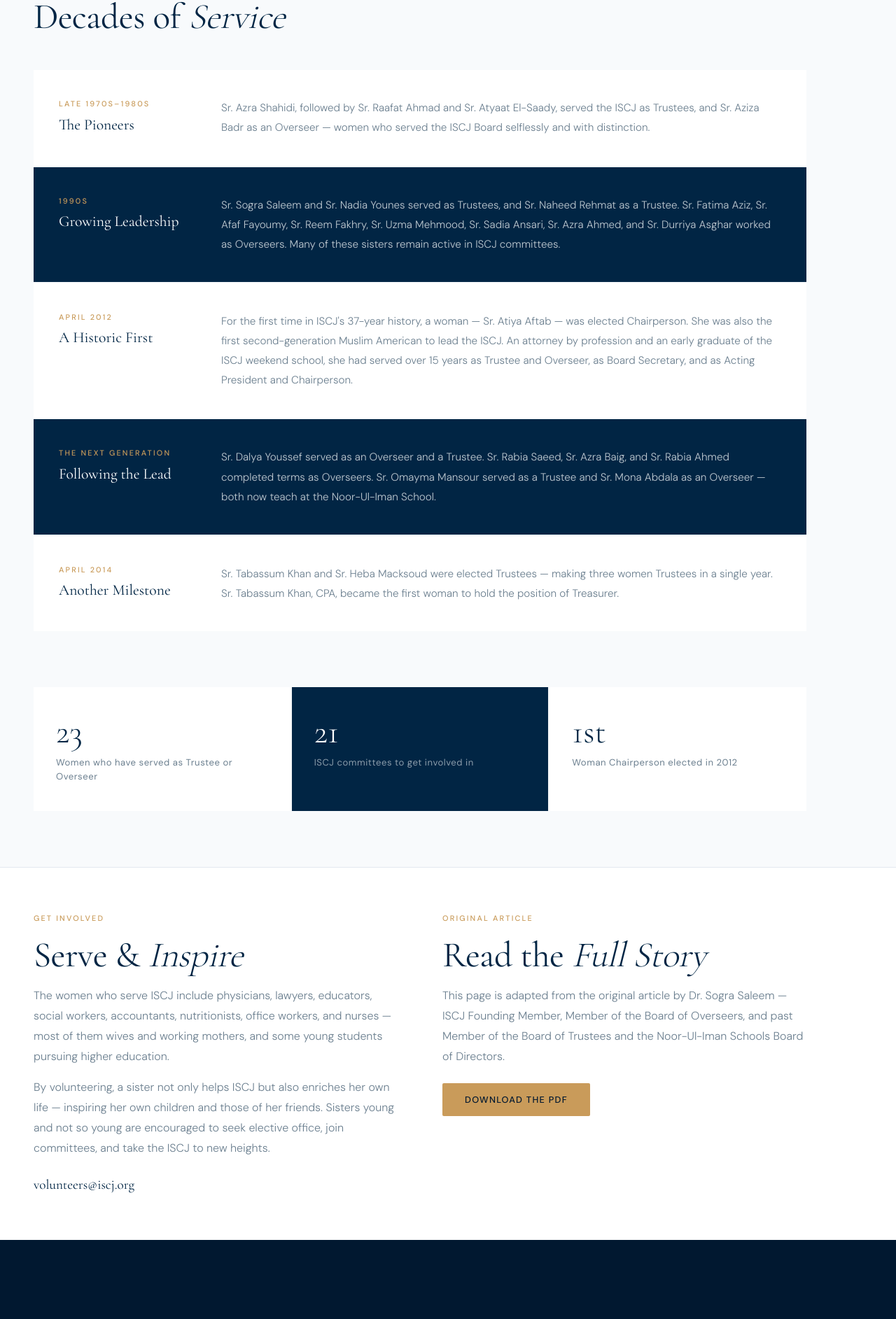
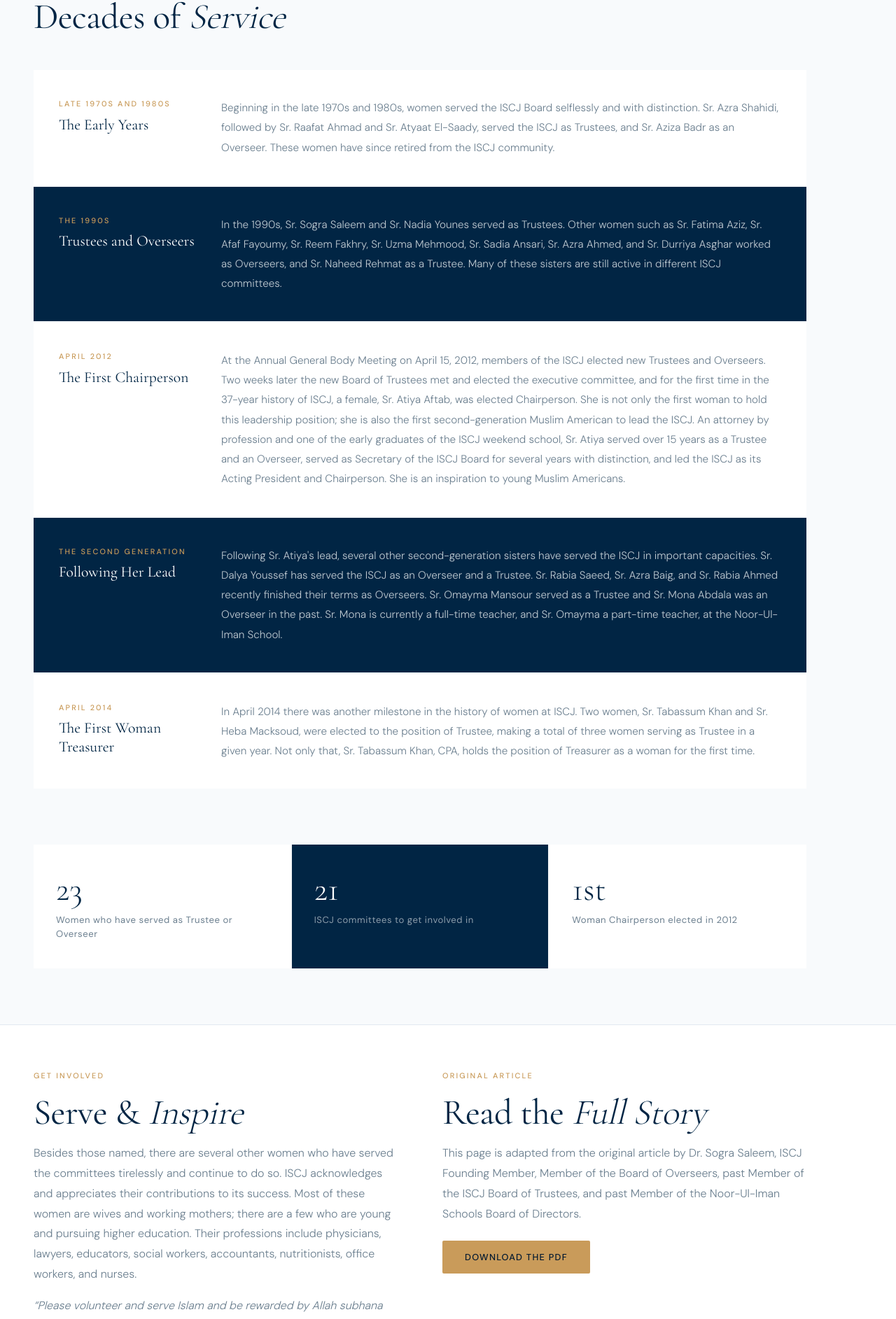
Before and after one commit to ISCJ-Web/ISCJ-Website-v2, a Next.js app: page /about/history-of-women in a window 1280 px wide. Shown: the part 758-2643 px from the top of the page at 70% size. Built offline with nearby package versions, Linux system fonts and the light colour scheme; a web font is replaced by a local one.

Commit message:
Rewrite History of Women page to stay faithful to the original article

```diff
--- a/src/app/about/history-of-women/page.tsx
+++ b/src/app/about/history-of-women/page.tsx
@@ -3,29 +3,29 @@
 
 const milestones = [
   {
-    era: "Late 1970s–1980s",
-    title: "The Pioneers",
-    body: "Sr. Azra Shahidi, followed by Sr. Raafat Ahmad and Sr. Atyaat El-Saady, served the ISCJ as Trustees, and Sr. Aziza Badr as an Overseer — women who served the ISCJ Board selflessly and with distinction.",
+    era: "Late 1970s and 1980s",
+    title: "The Early Years",
+    body: "Beginning in the late 1970s and 1980s, women served the ISCJ Board selflessly and with distinction. Sr. Azra Shahidi, followed by Sr. Raafat Ahmad and Sr. Atyaat El-Saady, served the ISCJ as Trustees, and Sr. Aziza Badr as an Overseer. These women have since retired from the ISCJ community.",
   },
   {
-    era: "1990s",
-    title: "Growing Leadership",
-    body: "Sr. Sogra Saleem and Sr. Nadia Younes served as Trustees, and Sr. Naheed Rehmat as a Trustee. Sr. Fatima Aziz, Sr. Afaf Fayoumy, Sr. Reem Fakhry, Sr. Uzma Mehmood, Sr. Sadia Ansari, Sr. Azra Ahmed, and Sr. Durriya Asghar worked as Overseers. Many of these sisters remain active in ISCJ committees.",
+    era: "The 1990s",
+    title: "Trustees and Overseers",
+    body: "In the 1990s, Sr. Sogra Saleem and Sr. Nadia Younes served as Trustees. Other women such as Sr. Fatima Aziz, Sr. Afaf Fayoumy, Sr. Reem Fakhry, Sr. Uzma Mehmood, Sr. Sadia Ansari, Sr. Azra Ahmed, and Sr. Durriya Asghar worked as Overseers, and Sr. Naheed Rehmat as a Trustee. Many of these sisters are still active in different ISCJ committees.",
   },
   {
     era: "April 2012",
-    title: "A Historic First",
-    body: "For the first time in ISCJ's 37-year history, a woman — Sr. Atiya Aftab — was elected Chairperson. She was also the first second-generation Muslim American to lead the ISCJ. An attorney by profession and an early graduate of the ISCJ weekend school, she had served over 15 years as Trustee and Overseer, as Board Secretary, and as Acting President and Chairperson.",
+    title: "The First Chairperson",
+    body: "At the Annual General Body Meeting on April 15, 2012, members of the ISCJ elected new Trustees and Overseers. Two weeks later the new Board of Trustees met and elected the executive committee, and for the first time in the 37-year history of ISCJ, a female, Sr. Atiya Aftab, was elected Chairperson. She is not only the first woman to hold this leadership position; she is also the first second-generation Muslim American to lead the ISCJ. An attorney by profession and one of the early graduates of the ISCJ weekend school, Sr. Atiya served over 15 years as a Trustee and an Overseer, served as Secretary of the ISCJ Board for several years with distinction, and led the ISCJ as its Acting President and Chairperson. She is an inspiration to young Muslim Americans.",
   },
   {
-    era: "The Next Generation",
-    title: "Following the Lead",
-    body: "Sr. Dalya Youssef served as an Overseer and a Trustee. Sr. Rabia Saeed, Sr. Azra Baig, and Sr. Rabia Ahmed completed terms as Overseers. Sr. Omayma Mansour served as a Trustee and Sr. Mona Abdala as an Overseer — both now teach at the Noor-Ul-Iman School.",
+    era: "The Second Generation",
+    title: "Following Her Lead",
+    body: "Following Sr. Atiya's lead, several other second-generation sisters have served the ISCJ in important capacities. Sr. Dalya Youssef has served the ISCJ as an Overseer and a Trustee. Sr. Rabia Saeed, Sr. Azra Baig, and Sr. Rabia Ahmed recently finished their terms as Overseers. Sr. Omayma Mansour served as a Trustee and Sr. Mona Abdala was an Overseer in the past. Sr. Mona is currently a full-time teacher, and Sr. Omayma a part-time teacher, at the Noor-Ul-Iman School.",
   },
   {
     era: "April 2014",
-    title: "Another Milestone",
-    body: "Sr. Tabassum Khan and Sr. Heba Macksoud were elected Trustees — making three women Trustees in a single year. Sr. Tabassum Khan, CPA, became the first woman to hold the position of Treasurer.",
+    title: "The First Woman Treasurer",
+    body: "In April 2014 there was another milestone in the history of women at ISCJ. Two women, Sr. Tabassum Khan and Sr. Heba Macksoud, were elected to the position of Trustee, making a total of three women serving as Trustee in a given year. Not only that, Sr. Tabassum Khan, CPA, holds the position of Treasurer as a woman for the first time.",
   },
 ];
 
@@ -75,12 +75,13 @@
             History of <em>Women at ISCJ</em>
           </h1>
           <p style={{ fontSize: "1.05rem", fontWeight: 300, color: "rgba(255,255,255,0.75)", lineHeight: 1.85, maxWidth: 560, marginBottom: 12 }}>
-            Women are an integral part of the Islamic Society of Central Jersey — serving
-            as Trustees, Overseers, committee members, and the overwhelming majority of
-            teachers at the ISCJ Weekend School and Noor-Ul-Iman School.
+            Women are an integral part of the Islamic Society of Central Jersey.
+            Twenty-three women have served the ISCJ as Trustee or Overseer, and the
+            overwhelming majority of the teachers at the ISCJ Weekend School and the
+            full-time Noor-Ul-Iman School are women.
           </p>
           <p style={{ fontSize: "0.85rem", fontWeight: 400, letterSpacing: "0.05em", color: "var(--gold)" }}>
-            By Dr. Sogra Saleem — ISCJ Founding Member · May 2014
+            By Dr. Sogra Saleem, ISCJ Founding Member · May 2014
           </p>
         </Container>
       </section>
@@ -160,16 +161,20 @@
                 Serve &amp; <em>Inspire</em>
               </h2>
               <p style={{ fontSize: "1rem", fontWeight: 300, color: "var(--muted)", lineHeight: 1.8, marginBottom: 16 }}>
-                The women who serve ISCJ include physicians, lawyers, educators, social
-                workers, accountants, nutritionists, office workers, and nurses — most of
-                them wives and working mothers, and some young students pursuing higher
-                education.
+                Besides those named, there are several other women who have served the
+                committees tirelessly and continue to do so. ISCJ acknowledges and
+                appreciates their contributions to its success. Most of these women are
+                wives and working mothers; there are a few who are young and pursuing
+                higher education. Their professions include physicians, lawyers,
+                educators, social workers, accountants, nutritionists, office workers,
+                and nurses.
               </p>
-              <p style={{ fontSize: "1rem", fontWeight: 300, color: "var(--muted)", lineHeight: 1.8, marginBottom: 24 }}>
-                By volunteering, a sister not only helps ISCJ but also enriches her own
-                life — inspiring her own children and those of her friends. Sisters young
-                and not so young are encouraged to seek elective office, join committees,
-                and take the ISCJ to new heights.
+              <p style={{ fontSize: "1rem", fontWeight: 300, fontStyle: "italic", color: "var(--muted)", lineHeight: 1.8, marginBottom: 24 }}>
+                &ldquo;Please volunteer and serve Islam and be rewarded by Allah subhana wa
+                ta&rsquo;ala. You may inspire and be a role model to your own children, and
+                those of your friends. It is my earnest hope that more sisters follow in
+                the footsteps of their predecessors, seek elective office, join
+                committees, and take the ISCJ to new heights.&rdquo;
               </p>
               <a href="mailto:volunteers@iscj.org" style={{ fontFamily: "var(--ff-head)", fontSize: "1.2rem", color: "var(--navy)", textDecoration: "none" }}>
                 volunteers@iscj.org
@@ -181,9 +186,10 @@
                 Read the <em>Full Story</em>
               </h2>
               <p style={{ fontSize: "1rem", fontWeight: 300, color: "var(--muted)", lineHeight: 1.8, marginBottom: 24 }}>
-                This page is adapted from the original article by Dr. Sogra Saleem — ISCJ
-                Founding Member, Member of the Board of Overseers, and past Member of the
-                Board of Trustees and the Noor-Ul-Iman Schools Board of Directors.
+                This page is adapted from the original article by Dr. Sogra Saleem, ISCJ
+                Founding Member, Member of the Board of Overseers, past Member of the
+                ISCJ Board of Trustees, and past Member of the Noor-Ul-Iman Schools Board
+                of Directors.
               </p>
               <a
                 href={assetPath("/documents/history-of-women-at-iscj.pdf")}
```
